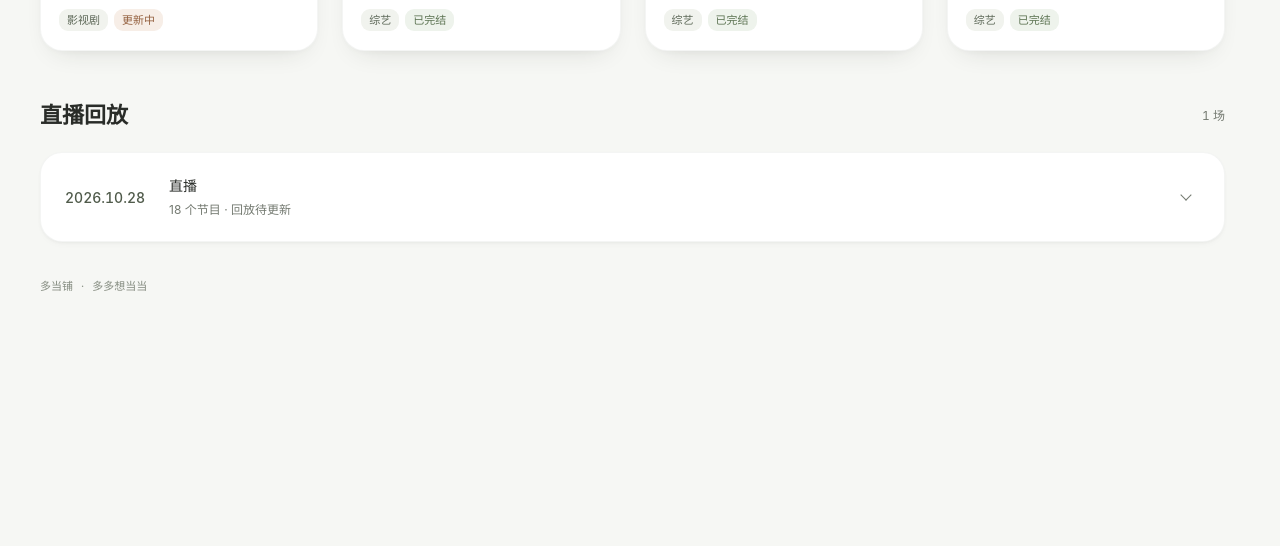
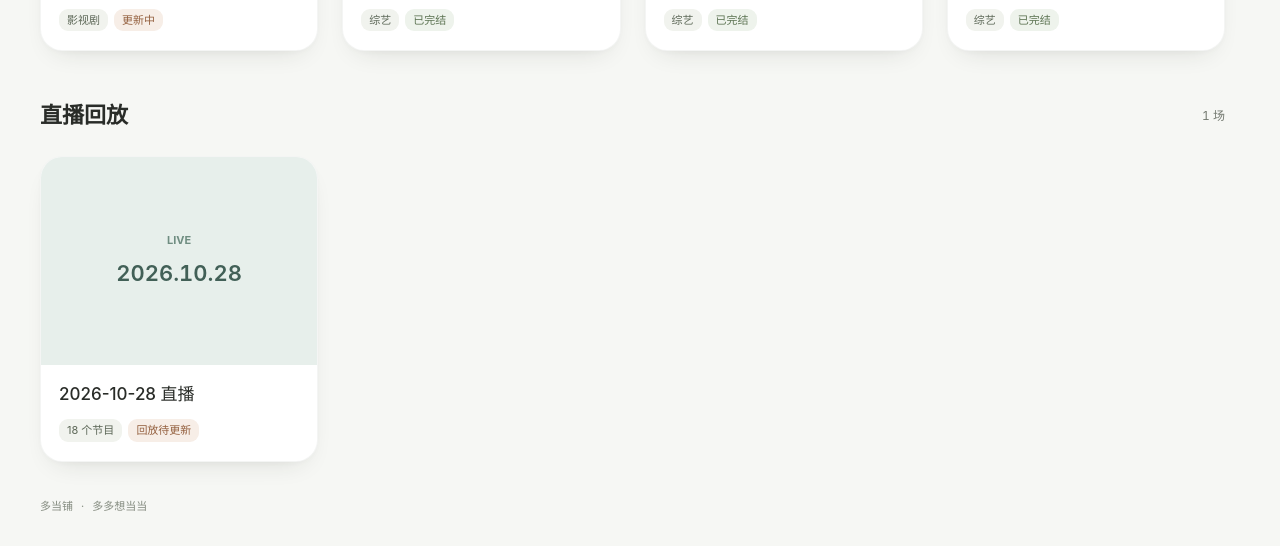
Before and after one commit to duodangpu/duodangpu.github.io, a website: page index.html in a window 1280 px wide. Shown: the part 506-1052 px from the top of the page. Before the commit the page ends 833 px from the top, so only its background shows below. Drawn offline with Linux system fonts and the light colour scheme.

Commit message:
Add pinyin search and simplify live replays

```diff
--- a/app.js
+++ b/app.js
@@ -6,6 +6,7 @@
   const filters = document.querySelector('#filters');
   const search = document.querySelector('#search');
   const dialog = document.querySelector('#work-dialog');
+  const liveDialog = document.querySelector('#live-dialog');
   const searchToggle = document.querySelector('.search-toggle');
   let category = '全部';
   let opener;
@@ -16,7 +17,11 @@
     return element;
   };
   const normalized = value => String(value ?? '').normalize('NFKC').trim().toLocaleLowerCase();
-  const matches = value => normalized(value).includes(normalized(search.value));
+  const matches = (value, pinyin = []) => {
+    const query = normalized(search.value);
+    const compact = query.replace(/\s+/g, '');
+    return normalized(value).includes(query) || (compact && pinyin.some(item => normalized(item).replace(/\s+/g, '').includes(compact)));
+  };
   const safeUrl = value => {
     try {
       const url = new URL(value);
@@ -88,7 +93,7 @@
   }
   function renderWorks() {
     grid.replaceChildren();
-    const found = works.filter(work => (category === '全部' || work.category === category) && matches(work.title));
+    const found = works.filter(work => (category === '全部' || work.category === category) && matches(work.title, work.searchPinyin));
     document.querySelector('#work-count').textContent = `${found.length} 部作品`;
     document.querySelector('#empty-works').hidden = found.length > 0;
     found.forEach((work, index) => {
@@ -110,31 +115,42 @@
     let count = 0;
     const query = normalized(search.value);
     lives.forEach(live => {
-      const sessionMatch = matches(`${live.title} ${live.date}`);
-      const programs = (live.programs || []).filter(program => !query || sessionMatch || matches(program.title));
+      const sessionMatch = matches(`${live.title} ${live.date}`, live.searchPinyin);
+      const programs = (live.programs || []).filter(program => !query || sessionMatch || matches(program.title, program.searchPinyin));
       if (query && !sessionMatch && !programs.length) return;
       count++;
-      const item = node('details', 'live-item');
-      const summary = node('summary', 'live-row');
-      const name = node('span', 'live-name', live.title === `${live.date} 直播` ? '直播' : live.title || '直播');
+      const item = node('article', 'work-card live-card');
+      const button = node('button', 'card-open');
+      button.type = 'button';
+      button.setAttribute('aria-label', `查看 ${live.title || live.date}`);
+      const artwork = node('div', 'artwork live-art');
+      artwork.append(node('span', 'live-art-label', 'LIVE'), node('span', 'live-art-date', live.date.replaceAll('-', '.')));
+      const body = node('div', 'card-body');
+      const name = node('h3', '', live.title || `${live.date} 直播`);
       const total = live.programs?.length || 0;
-      name.append(node('small', '', `${query && !sessionMatch ? `${programs.length} / ${total}` : total} 个节目 · ${safeUrl(live.replay) ? '回放已更新' : '回放待更新'}`));
-      const date = node('time', 'date', live.date.replaceAll('-', '.'));
-      date.dateTime = live.date;
-      const arrow = node('span', 'arrow');
-      arrow.setAttribute('aria-hidden', 'true');
-      summary.append(date, name, arrow);
-      const content = node('div', 'live-content');
-      content.append(link('观看完整回放 ↗', live.replay, 'watch-link') || node('span', 'pending', '回放待更新'));
-      const programList = node('ol', 'programs');
+      const labels = node('div', 'tags');
+      labels.append(node('span', '', query && !sessionMatch ? `${programs.length} 个匹配` : `${total} 个节目`), node('span', safeUrl(live.replay) ? 'sage' : 'warm', safeUrl(live.replay) ? '回放已更新' : '回放待更新'));
+      body.append(name, labels);
+      button.append(artwork, body);
+      button.addEventListener('click', () => {
+        opener = button;
+        document.querySelector('#live-dialog-title').textContent = live.title || `${live.date} 直播`;
+        document.querySelector('#live-dialog-link').replaceChildren(link('观看完整回放 ↗', live.replay, 'watch-link') || node('span', 'pending', '回放待更新'));
+        const fold = liveDialog.querySelector('.live-programs');
+        fold.open = false;
+        fold.querySelector('summary').textContent = query && !sessionMatch ? `匹配节目 · ${programs.length}` : `节目单 · ${total}`;
+        const programList = document.querySelector('#live-programs');
+        programList.replaceChildren();
         programs.forEach(program => {
           const row = node('li', 'program');
           row.append(node('span', 'program-title', program.title));
           row.append(link('原视频 ↗', program.url, 'program-link') || node('span', 'pending', '原视频待补'));
           programList.append(row);
         });
-      content.append(programList);
-      item.append(summary, content);
+        liveDialog.showModal();
+        document.body.classList.add('dialog-open');
+      });
+      item.append(button);
       list.append(item);
     });
     document.querySelector('#live-count').textContent = `${count} 场`;
@@ -170,16 +186,18 @@
       searchToggle.focus();
     }
   });
-  dialog.querySelector('.close').addEventListener('click', () => dialog.close());
-  dialog.addEventListener('click', event => {
-    if (event.target !== dialog) return;
-    const rect = dialog.getBoundingClientRect();
-    if (event.clientX < rect.left || event.clientX > rect.right || event.clientY < rect.top || event.clientY > rect.bottom) dialog.close();
+  for (const panel of [dialog, liveDialog]) {
+    panel.querySelector('.close').addEventListener('click', () => panel.close());
+    panel.addEventListener('click', event => {
+      if (event.target !== panel) return;
+      const rect = panel.getBoundingClientRect();
+      if (event.clientX < rect.left || event.clientX > rect.right || event.clientY < rect.top || event.clientY > rect.bottom) panel.close();
     });
-  dialog.addEventListener('close', () => {
+    panel.addEventListener('close', () => {
       document.body.classList.remove('dialog-open');
       opener?.focus();
     });
+  }
   const updateNavigation = () => {
     for (const item of document.querySelectorAll('nav a')) {
       const active = item.hash === (location.hash === '#live' ? '#live' : '#works');
--- a/index.html
+++ b/index.html
@@ -4,7 +4,8 @@
 <body>
 <header><div class="top"><a class="brand" href="#works"><img class="brand-mark" src="brand-icon.png?v=2" alt="" width="32" height="32">多当铺</a><nav aria-label="主导航"><a class="active" href="#works">作品</a><a href="#live">直播回放</a></nav><div class="search" id="search-panel"><span class="search-icon" aria-hidden="true"></span><input id="search" type="search" aria-label="搜索作品或节目" placeholder="搜索作品或节目" autocomplete="off"></div><button type="button" class="search-toggle" aria-label="搜索" aria-controls="search-panel" aria-expanded="false"><span class="search-icon" aria-hidden="true"></span></button></div></header>
 <main><section id="works" class="catalog"><div class="heading"><h1>作品合集</h1><span class="count" id="work-count" aria-live="polite"></span></div><div class="filters" id="filters" aria-label="作品分类"></div><div class="grid" id="work-grid"></div><p class="empty" id="empty-works" hidden>没有找到作品</p></section>
-<section id="live" class="live"><div class="live-heading"><h2>直播回放</h2><span class="count" id="live-count" aria-live="polite"></span></div><div id="live-list"></div><p class="empty" id="empty-live" hidden>没有找到节目</p></section><noscript><p>请启用 JavaScript 查看作品与节目单。</p></noscript></main>
+<section id="live" class="live"><div class="live-heading"><h2>直播回放</h2><span class="count" id="live-count" aria-live="polite"></span></div><div id="live-list" class="grid live-grid"></div><p class="empty" id="empty-live" hidden>没有找到节目</p></section><noscript><p>请启用 JavaScript 查看作品与节目单。</p></noscript></main>
 <footer>多当铺 <span>·</span> 多多想当当</footer>
 <dialog id="work-dialog" aria-labelledby="dialog-title"><button type="button" class="close" aria-label="关闭"><svg viewBox="0 0 24 24" fill="none" stroke="currentColor" stroke-width="1.6" stroke-linecap="round" aria-hidden="true"><path d="m6 6 12 12M18 6 6 18"/></svg></button><div class="dialog-layout"><div class="dialog-art" id="dialog-art"></div><div class="dialog-info"><h2 id="dialog-title"></h2><div id="dialog-tags" class="tags"></div><div id="dialog-links" class="watch-links"></div></div></div><div id="related-lives"></div></dialog>
+<dialog id="live-dialog" aria-labelledby="live-dialog-title"><button type="button" class="close" aria-label="关闭"><svg viewBox="0 0 24 24" fill="none" stroke="currentColor" stroke-width="1.6" stroke-linecap="round" aria-hidden="true"><path d="m6 6 12 12M18 6 6 18"/></svg></button><div class="dialog-info"><h2 id="live-dialog-title"></h2><div id="live-dialog-link" class="watch-links"></div></div><details class="live-programs"><summary>节目单</summary><ol class="programs" id="live-programs"></ol></details></dialog>
 </body></html>
--- a/package.json
+++ b/package.json
@@ -17,6 +17,7 @@
     "test:ui": "node tests/ui.cjs"
   },
   "dependencies": {
+    "pinyin-pro": "^3.29.5",
     "sharp": "^0.35.5"
   }
 }
--- a/style.css
+++ b/style.css
@@ -126,17 +126,14 @@ h1 { margin: 0; font-size: 28px; font-weight: 600; letter-spacing: -.5px; line-h
 
 .live { margin-top: 48px; }
 .live h2 { font-size: 22px; font-weight: 600; margin: 0; }
-.live-item { margin-top: 20px; background: var(--surface); border: 1px solid rgb(48 59 40 / 5%); border-radius: var(--radius-lg); box-shadow: var(--shadow-sm); overflow: hidden; }
-.live-row { display: flex; align-items: center; gap: 24px; min-height: 88px; padding: 20px 24px; cursor: pointer; list-style: none; transition: background var(--duration) var(--ease); }
-.live-row::-webkit-details-marker { display: none; }
-.live-row:focus-visible { outline-offset: -3px; border-radius: var(--radius-lg); }
-.date { font-size: 14px; font-weight: 550; color: #505b4b; white-space: nowrap; font-variant-numeric: tabular-nums; }
-.live-name { min-width: 0; font-size: 14px; font-weight: 550; overflow-wrap: anywhere; }
-.live-name small { display: block; font-size: 12px; color: var(--muted); font-weight: 400; margin-top: 5px; }
-.arrow { display: grid; place-items: center; width: 28px; height: 28px; margin-left: auto; color: var(--muted); flex: none; }
-.arrow::before { content: ""; width: 7px; height: 7px; border-right: 1.5px solid currentColor; border-bottom: 1.5px solid currentColor; transform: translateY(-2px) rotate(45deg); transition: transform var(--duration) var(--ease); }
-.live-item[open] .arrow::before { transform: translateY(2px) rotate(225deg); }
-.live-content { padding: 0 24px 22px; }
+.live-grid { margin-top: 24px; }
+.live-art { display: flex; flex-direction: column; justify-content: center; align-items: center; gap: 8px; background: #e7efeb; color: #426057; }
+.live-art-label { font-size: 11px; font-weight: 700; color: #6f8d81; }
+.live-art-date { font-size: 22px; font-weight: 600; font-variant-numeric: tabular-nums; }
+.live-card h3 { margin: 0; font: 550 17px/1.5 var(--font-ui); overflow-wrap: anywhere; }
+.live-programs { margin-top: 28px; border-top: 1px solid var(--line); padding-top: 18px; }
+.live-programs summary { cursor: pointer; padding: 8px 0; font-size: 14px; }
+.live-programs summary::marker { color: var(--muted); }
 .pending { display: inline-block; color: var(--muted); font-size: 13px; }
 .programs { list-style: none; padding: 0; margin: 18px 0 0; }
 .program { display: flex; align-items: baseline; justify-content: space-between; gap: 18px; padding: 16px 0; border-top: 1px solid var(--line); font-size: 14px; line-height: 1.7; overflow-wrap: anywhere; }
@@ -174,7 +171,7 @@ dialog[open] { animation: dialog-enter 200ms var(--ease); }
 .related-session { padding: 14px 0; }
 .related-session h3 { font-size: 14px; font-weight: 550; margin: 0 0 12px; }
 .related-session p { font-size: 13px; color: var(--muted); line-height: 1.8; overflow-wrap: anywhere; margin: 12px 0 0; }
-.live-item[open] > .live-content, .related[open] > .related-session { animation: content-enter 180ms var(--ease); }
+.related[open] > .related-session { animation: content-enter 180ms var(--ease); }
 footer { font-size: 11px; color: #858c80; padding-top: 36px; padding-bottom: 32px; }
 footer span { padding: 0 5px; }
 
@@ -187,7 +184,6 @@ footer span { padding: 0 5px; }
   .filters button:not(.active):hover { background: #ecefe8; color: var(--ink); }
   .work-card:hover { transform: translateY(-2px); box-shadow: var(--shadow-hover); }
   .work-card:has(.card-open:active) { transform: scale(.992); }
-  .live-row:hover { background: #f9faf7; }
   .program-link:hover { text-decoration: underline; color: var(--ink); }
   .watch-link:hover { background: #e9ede4; border-color: #dce2d5; }
 }
```
Also changed, not shown: scripts/content.mjs (+6 -1 lines), tests/content.test.mjs (+8 -0 lines), tests/ui.cjs (+36 -23 lines), 1 other file. Lines whose indentation alone changed are shown as unchanged.
